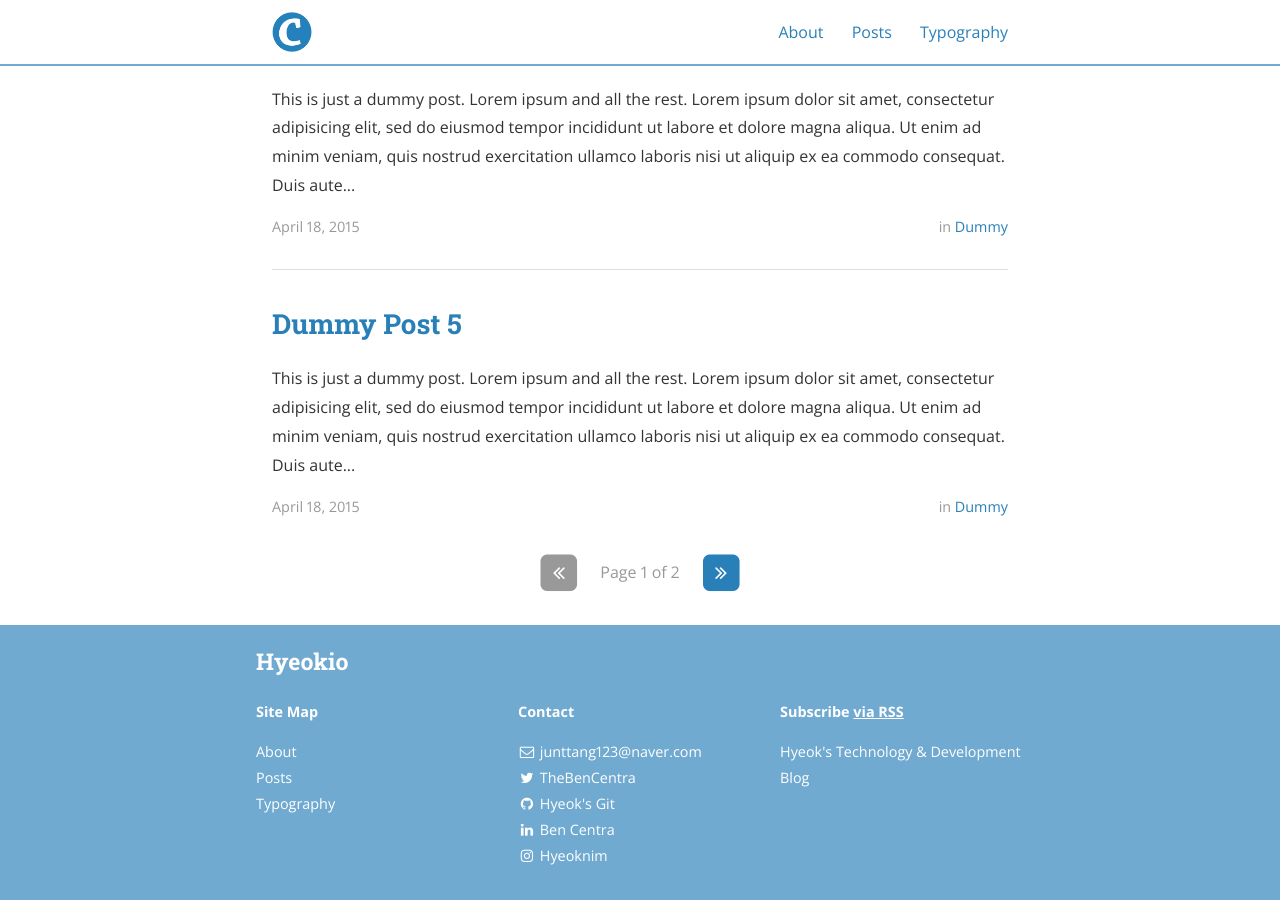
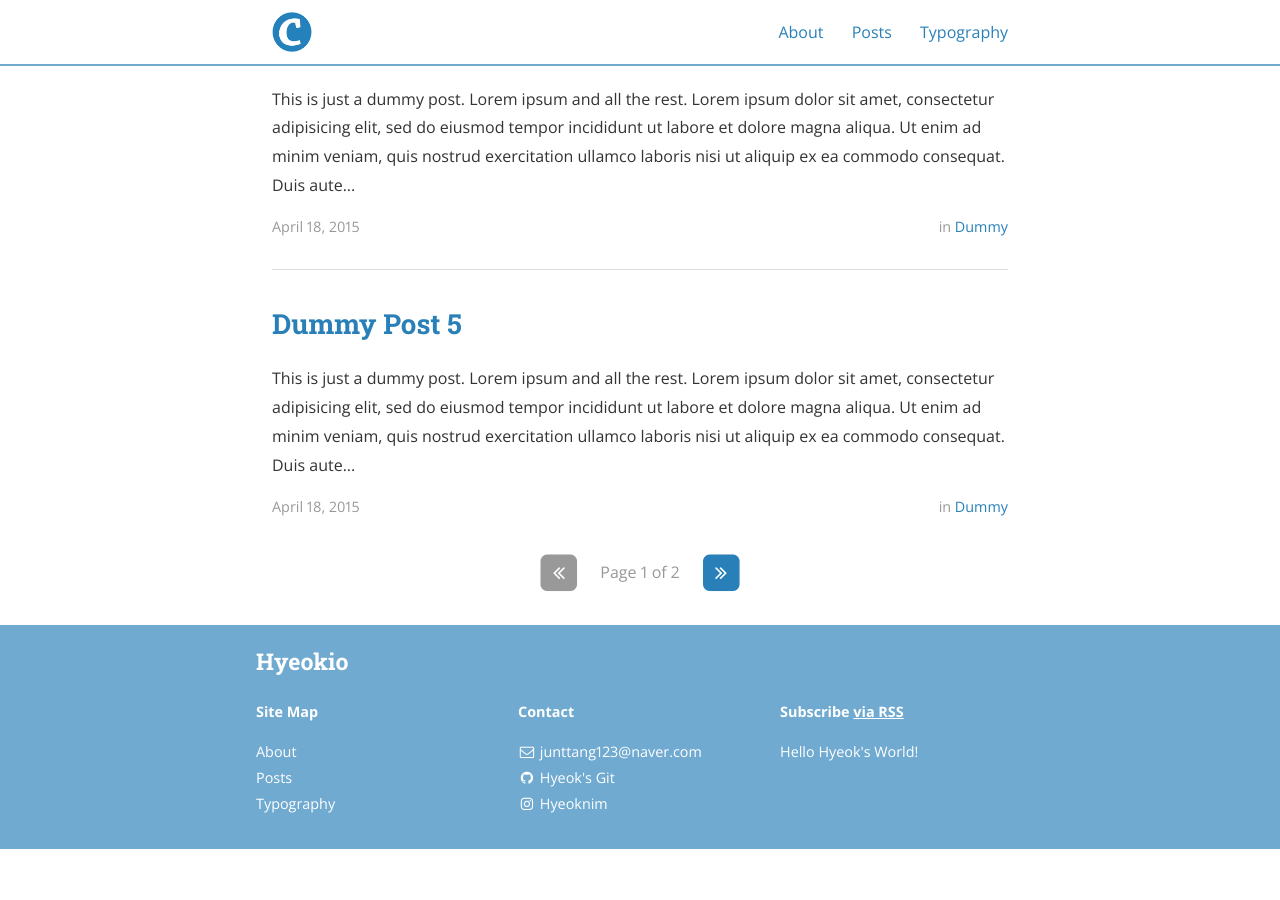
Before and after one commit to junttang/junttang.github.io, a Jekyll site: the page built from index.html, in a window 1280 px wide and 900 px high, scrolled down 1300 px. Built offline with Jekyll 4.4.1, drawn with Linux system fonts in a browser that asks for light colours; nearby versions of some CDN libraries; the list of posts is cut into pages by our own code; after the commit the page ends 2149 px from its top, so only the background shows below that.

Commit message:
Update _config.yml

```diff
--- a/_config.yml
+++ b/_config.yml
@@ -14,7 +14,7 @@ subtitle: "편리한 세상을 만드는 개발자"
 email: junttang123@naver.com
 name: Hyeok
 description: >
-   Hyeok's Technology & Development Blog
+   Hello Hyeok's World!
 # Base URL of site (i.e. /blog). It should always start with a slash,
 # and never end with a slash. Set it to a blank value if hosting at the
 # root of your server.
@@ -78,8 +78,8 @@ descriptions:
 social:
   - name: Twitter
     icon: twitter
-    username: TheBenCentra
-    url: https://twitter.com/TheBenCentra
+    username: ""
+    url: ""
     desc: Follow me on Twitter
     share: false
 
@@ -99,8 +99,8 @@ social:
 
   - name: LinkedIn
     icon: linkedin
-    username: Ben Centra
-    url: https://www.linkedin.com/pub/ben-centra/47/769/60a
+    username: ""
+    url: ""
     desc: Connect with me on LinkedIn
     share: false
 
```
